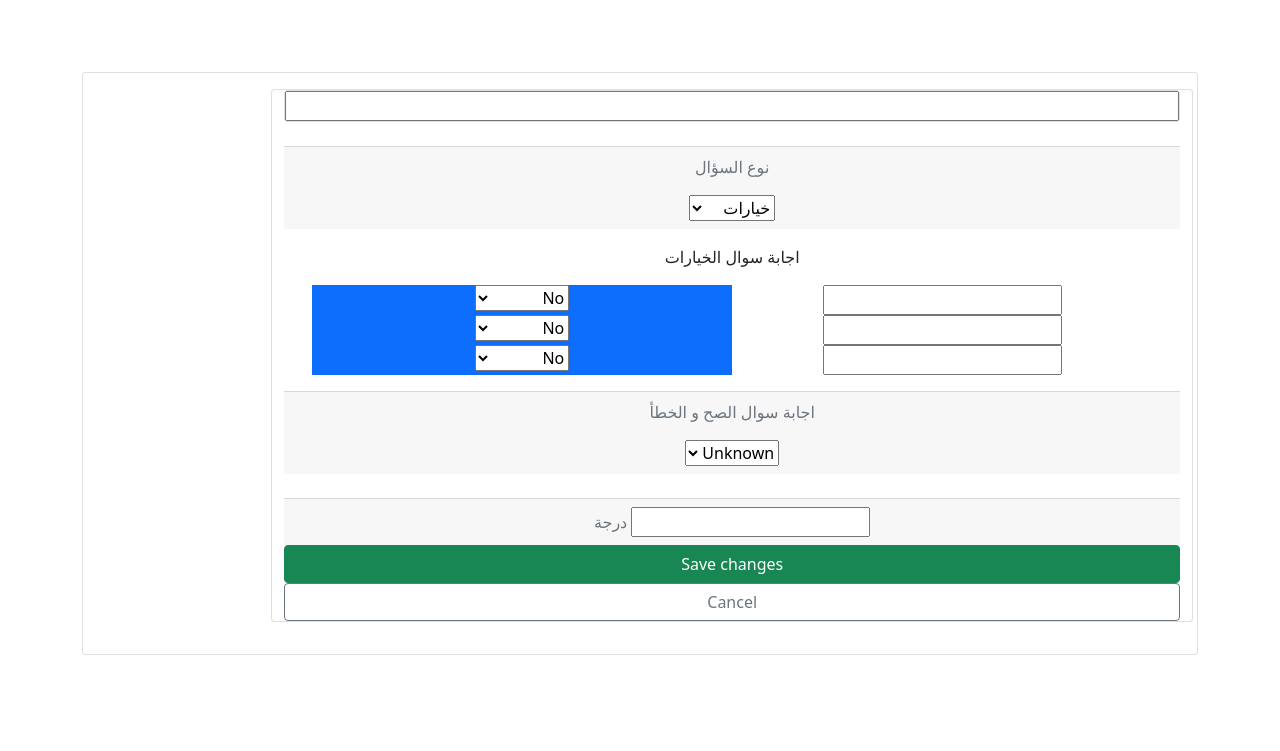
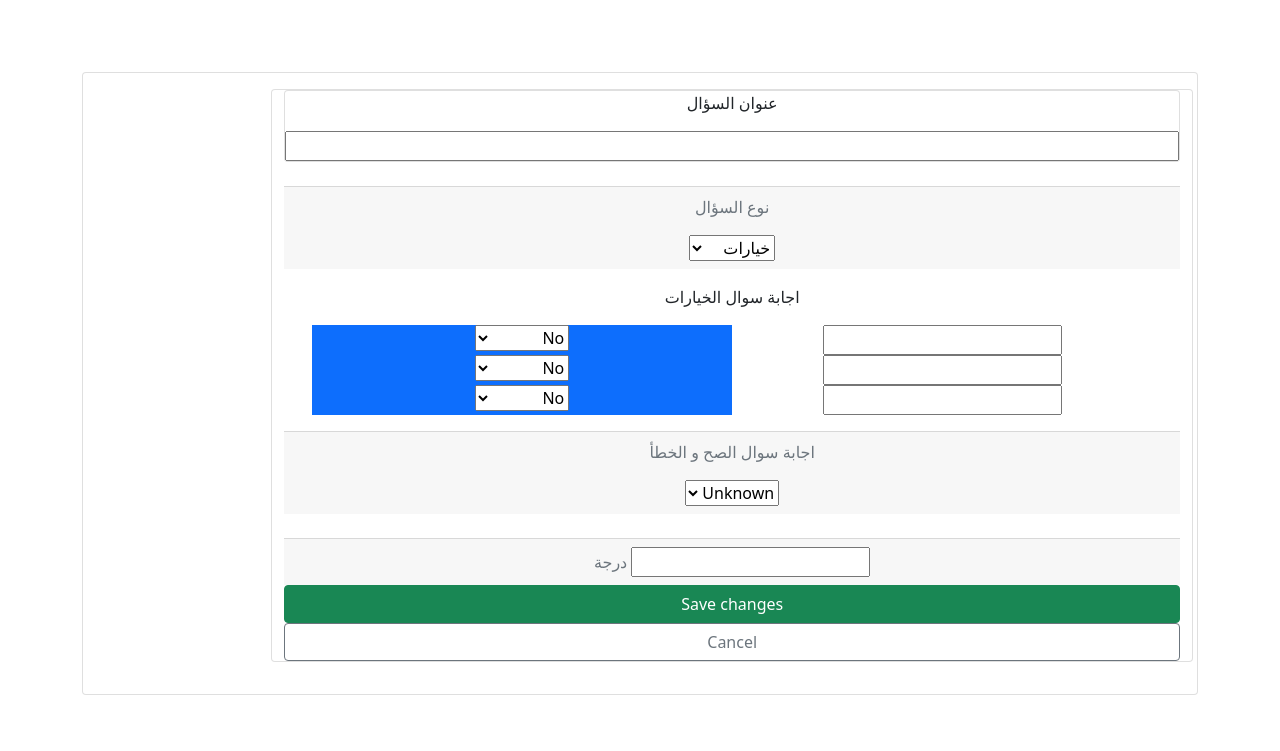
Before and after one commit to zinon-software/minasa, a Django app: template templates/teacher/reply_question.html in a window 1280 px wide. Shown: the part 56-807 px from the top of the page. Before the commit the page ends 711 px from the top, so only its background shows below. Run offline with Django 3.2, Linux system fonts and the light colour scheme; the template is opened without the code that fills it: values that come from a table or form of the project are taken from there, others are empty; some libraries are stand-ins or nearby versions.

Commit message:
update question  html

```diff
--- a/templates/teacher/reply_question.html
+++ b/templates/teacher/reply_question.html
@@ -13,6 +13,7 @@
             <div class="card text-center">
 
               <div class="card ">
+                <p>عنوان السؤال</p>
                 {{form.question}}
               </div>
               <br>
```
